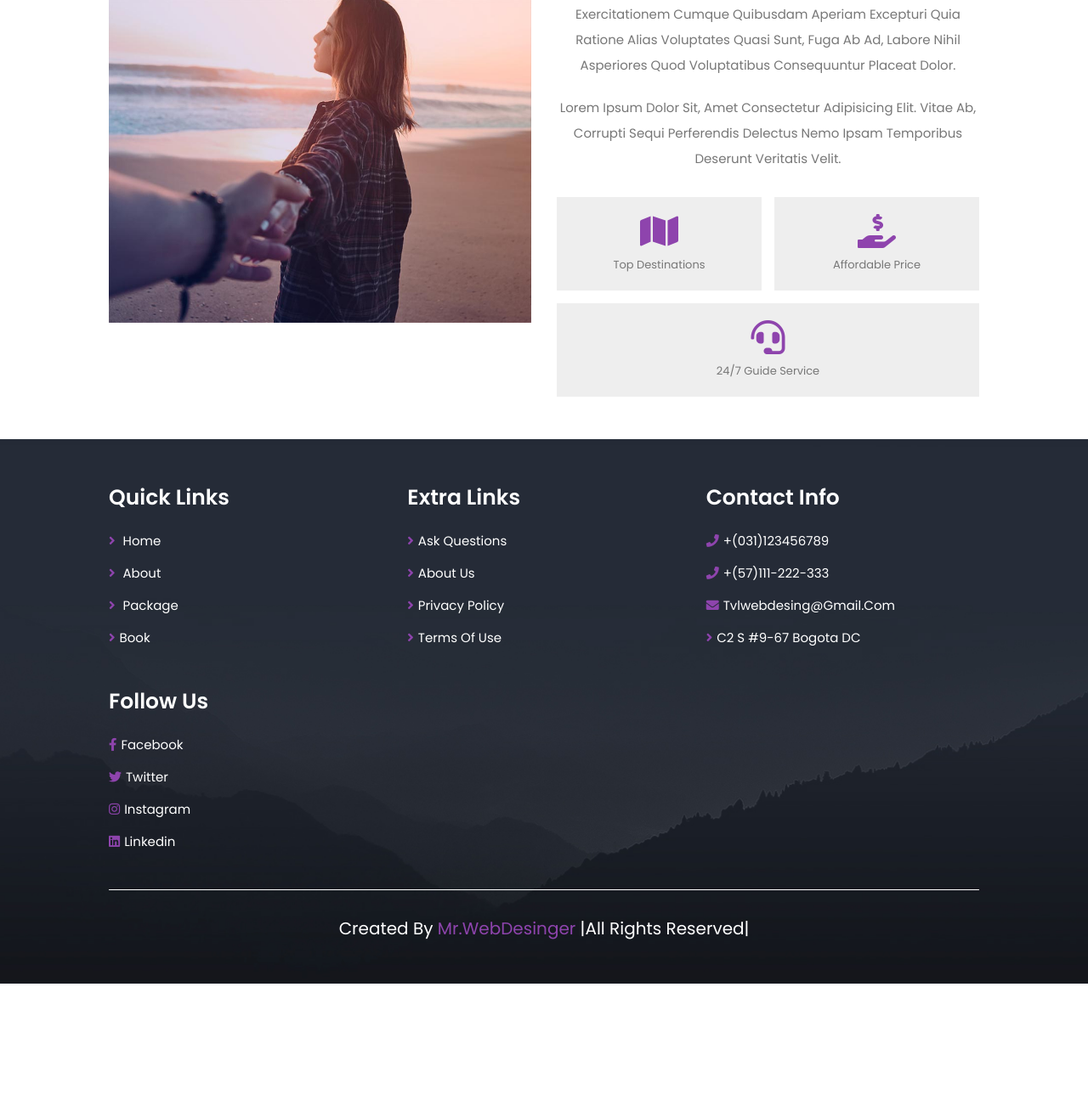
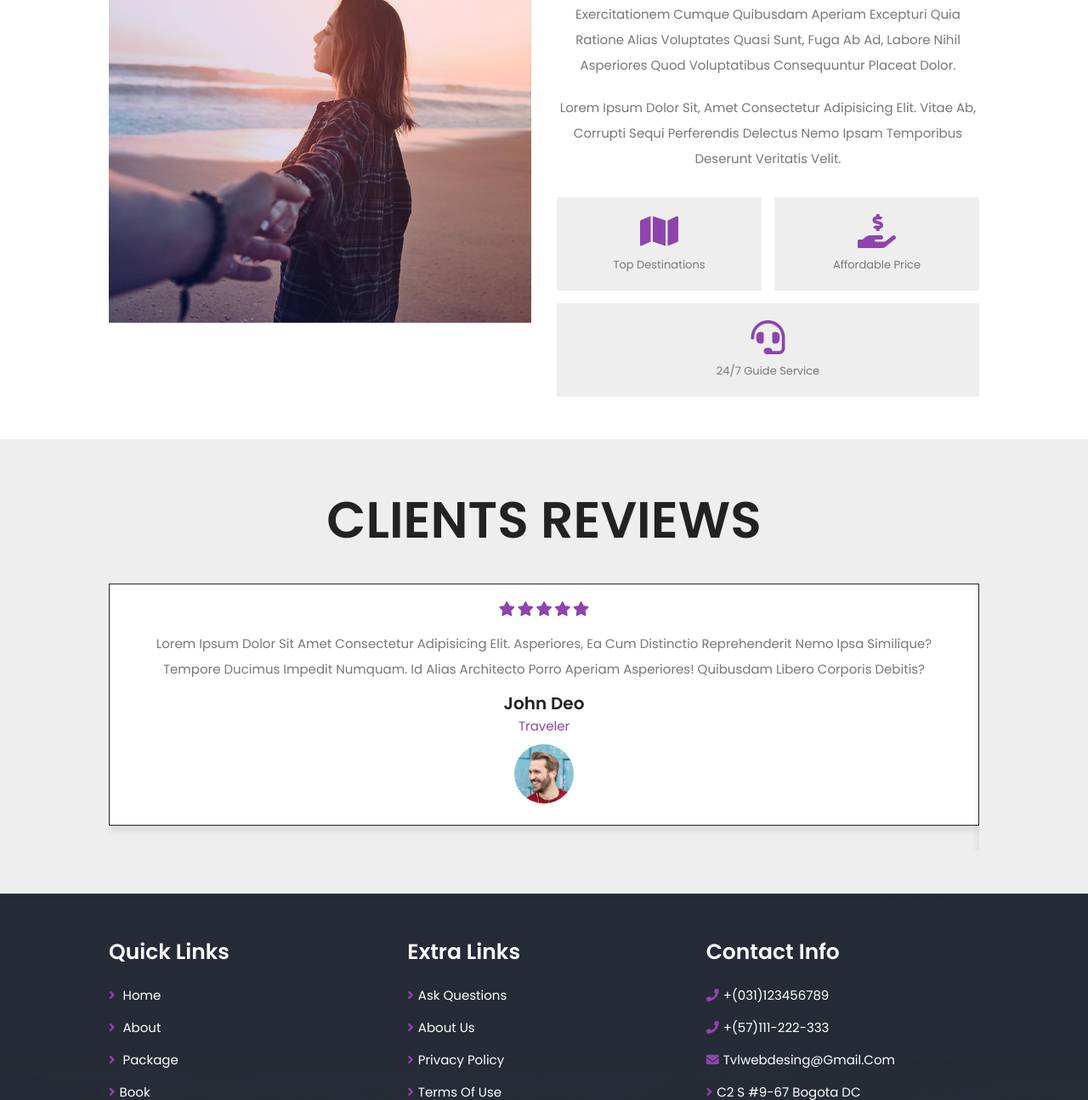
Before and after one commit to JhonnFy/Travel-Website, a PHP site: page /about.php in a window 1280 px wide. Shown: the part 611-1906 px from the top of the page at 85% size. Before the commit the page ends 1769 px from the top, so only its background shows below. Run offline with PHP 8.4, Linux system fonts and the light colour scheme.

Commit message:
ReviewsOk

```diff
--- a/about.php
+++ b/about.php
@@ -14,7 +14,6 @@
     <!--Css Link-->
     <link rel="stylesheet" href="css/style.css">
 </head>
-
 <body>
 
     <!--Header Section Starts-->
@@ -65,8 +64,98 @@
     </section>
     <!--About Section Ends-->
 
+    <!--Reviews Section Starts-->
+    <section class="reviews">
 
+    <h1 class="heading-title">Clients Reviews</h1>
 
+        <div class="swiper reviews-slider">
+            <div class="swiper-wrapper">
+
+                <div class="swiper-slide slide">
+                    <div class="stars">
+                        <i class="fas fa-star"></i>
+                        <i class="fas fa-star"></i>
+                        <i class="fas fa-star"></i>
+                        <i class="fas fa-star"></i>
+                        <i class="fas fa-star"></i>
+                    </div>
+                    <p>Lorem ipsum dolor sit amet consectetur adipisicing elit. Asperiores, ea cum distinctio reprehenderit nemo ipsa similique? Tempore ducimus impedit numquam. Id alias architecto porro aperiam asperiores! Quibusdam libero corporis debitis?</p>
+                    <h3>John Deo</h3>
+                    <span>traveler</span>
+                    <img src="img/pic-1.png" alt="">
+                </div>
+
+                <div class="swiper-slide slide">
+                    <div class="stars">
+                        <i class="fas fa-star"></i>
+                        <i class="fas fa-star"></i>
+                        <i class="fas fa-star"></i>
+                        <i class="fas fa-star"></i>
+                    </div>
+                    <p>Lorem ipsum dolor sit amet, consectetur adipisicing elit. Numquam asperiores itaque natus id corporis aliquid sunt quibusdam voluptates repellat, labore eligendi dignissimos? Delectus alias illo nulla modi, blanditiis asperiores libero itaque laborum? Vel excepturi soluta tempore. Esse itaque soluta placeat.</p>
+                    <h3>John Deo</h3>
+                    <span>traveler</span>
+                    <img src="img/pic-2.png" alt="">
+                </div>
+
+                <div class="swiper-slide slide">
+                    <div class="stars">
+                        <i class="fas fa-star"></i>
+                        <i class="fas fa-star"></i>
+                        <i class="fas fa-star"></i>
+                    </div>
+                    <p>Lorem ipsum dolor sit amet consectetur adipisicing elit. Asperiores, ea cum distinctio reprehenderit nemo ipsa similique? Tempore ducimus impedit numquam. Id alias architecto porro aperiam asperiores! Quibusdam libero corporis debitis?</p>
+                    <h3>John Deo</h3>
+                    <span>traveler</span>
+                    <img src="img/pic-3.png" alt="">
+                </div>
+
+                <div class="swiper-slide slide">
+                    <div class="stars">
+                        <i class="fas fa-star"></i>
+                        <i class="fas fa-star"></i>
+                        <i class="fas fa-star"></i>
+                        <i class="fas fa-star"></i>
+                        <i class="fas fa-star"></i>
+                    </div>
+                    <p>Lorem ipsum dolor sit amet consectetur adipisicing elit. Aliquam atque quisquam dolorem id ex ad?</p>
+                    <h3>John Deo</h3>
+                    <span>traveler</span>
+                    <img src="img/pic-4.png" alt="">
+                </div>
+
+                <div class="swiper-slide slide">
+                    <div class="stars">
+                        <i class="fas fa-star"></i>
+                        <i class="fas fa-star"></i>
+                        <i class="fas fa-star"></i>
+                        <i class="fas fa-star"></i>
+                    </div>
+                    <p>Lorem ipsum dolor sit amet consectetur adipisicing elit. Eligendi, dignissimos ab perferendis porro earum adipisci odit quis aliquam exercitationem? Deserunt, explicabo expedita ipsum distinctio ullam doloremque adipisci asperiores laudantium voluptatum minus commodi ducimus minima aut.</p>
+                    <h3>John Deo</h3>
+                    <span>traveler</span>
+                    <img src="img/pic-5.png" alt="">
+                </div>
+
+                <div class="swiper-slide slide">
+                    <div class="stars">
+                        <i class="fas fa-star"></i>
+                        <i class="fas fa-star"></i>
+                        <i class="fas fa-star"></i>
+                        <i class="fas fa-star"></i>
+                        <i class="fas fa-star"></i>
+                    </div>
+                    <p>Lorem ipsum dolor, sit amet consectetur adipisicing elit. Rem exercitationem tempora obcaecati. Aliquam ducimus delectus beatae incidunt, molestias quia repellat.</p>
+                    <h3>John Deo</h3>
+                    <span>traveler</span>
+                    <img src="img/pic-6.png" alt="">
+                </div>
+
+            </div>
+        </div>
+    </section>
+    <!-- Reviews Section Ends -->
 
 
 
--- a/css/style.css
+++ b/css/style.css
@@ -83,13 +83,13 @@ section{
     background: var(--main-color);
 }
 
-.heading-tittle{
+.heading-title{
     text-align: center;
     margin-bottom: 3rem;
     font-size: 6rem;
     text-transform: uppercase;
     color:var(--black);
-}
+ }
 
 .header{
     position: sticky;
@@ -436,13 +436,52 @@ section{
     display: block;
 }
 
+.reviews{
+    background: var(--light-bg);
+}
 
+.reviews .slide{
+    padding: 2rem;
+    border: var(--border);
+    background: var(--white);
+    text-align: center;
+    box-shadow: var(--box-shadow);
+    user-select: none;
+}
 
+.reviews .slide .stars{
+    padding-bottom: .5rem;
+}
 
+.reviews .slide .stars i{
+    font-size: 1.7rem;
+    color:var(--main-color);
+}
 
+.reviews .slide p{
+    font-size: 1.5rem;
+    color:var(--light-black);
+    line-height: 2;
+    padding: 1rem 0;
+}
 
+.reviews .slide h3{
+    font-size: 2rem;
+    color:var(--black);
+}
 
+.reviews .slide span{
+    font-size: 1.5rem;
+    color: var(--main-color);
+    display: block;
+}
 
+.reviews .slide img{
+    height: 7rem;
+    width: 7rem;
+    border-radius: 50%;
+    margin-top: 1rem;
+}
 
 
 
--- a/js/script.js
+++ b/js/script.js
@@ -1,6 +1,5 @@
-let menu=document.querySelector('#menu-btn');
-
-let navbar=document.querySelector('.header .navbar');
+let menu = document.querySelector('#menu-btn');
+let navbar = document.querySelector('.header .navbar');
 
 menu.onclick = () =>{
     menu.classList.toggle('fa-times');
@@ -19,3 +18,21 @@ var swiper = new Swiper(".home-slider", {
       prevEl: ".swiper-button-prev",
     },
 });
+
+var swiper = new Swiper(".review", {
+    loop:true,
+    spaceBetween:10,
+    autoHeight:true,
+    grabCursor:true,
+    breakpoints: {
+        640: {
+            slidesPerView: 1,
+        },
+          768: {
+            slidesPerView: 2,
+        },
+          1024: {
+            slidesPerView: 3,
+        },
+    },
+});
```
